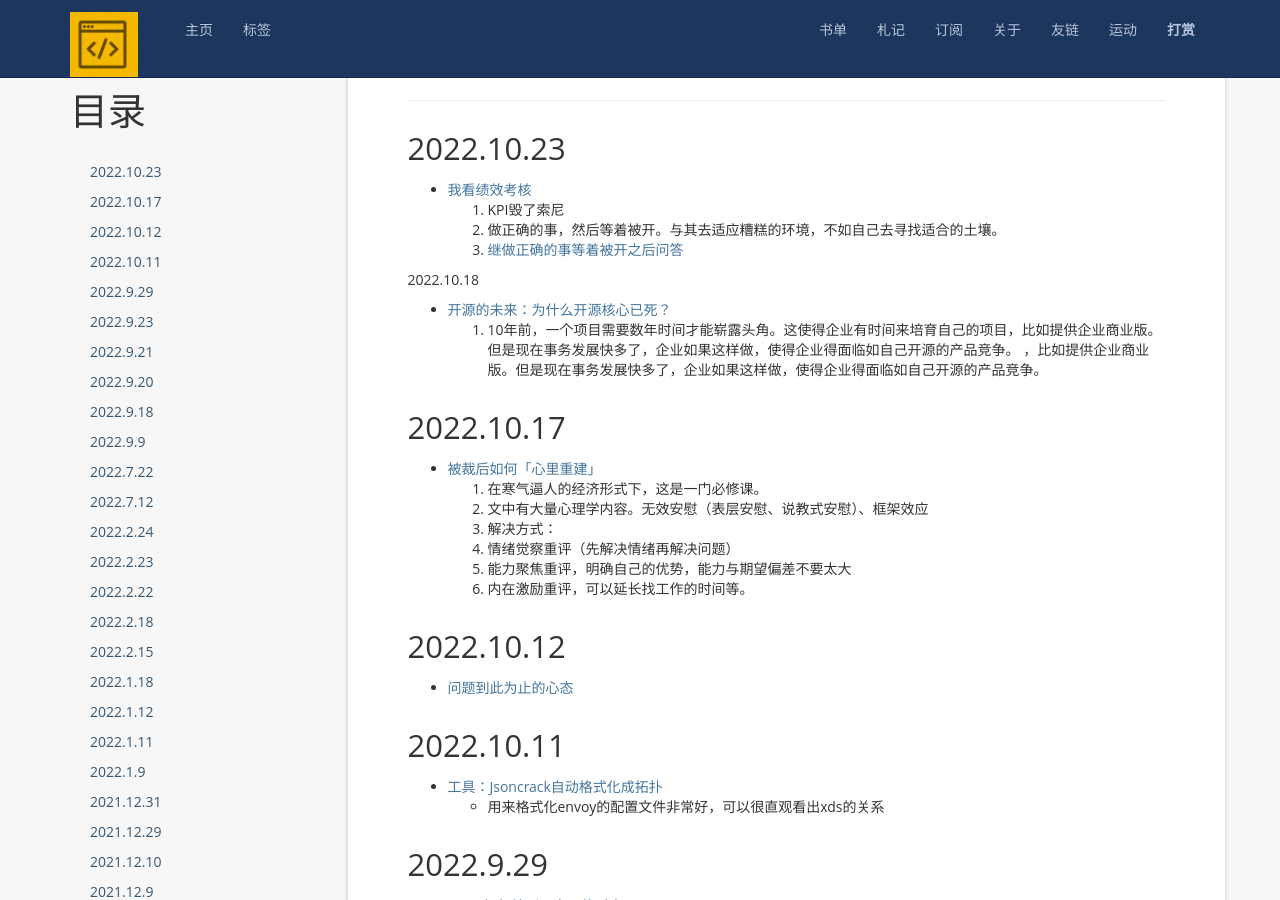
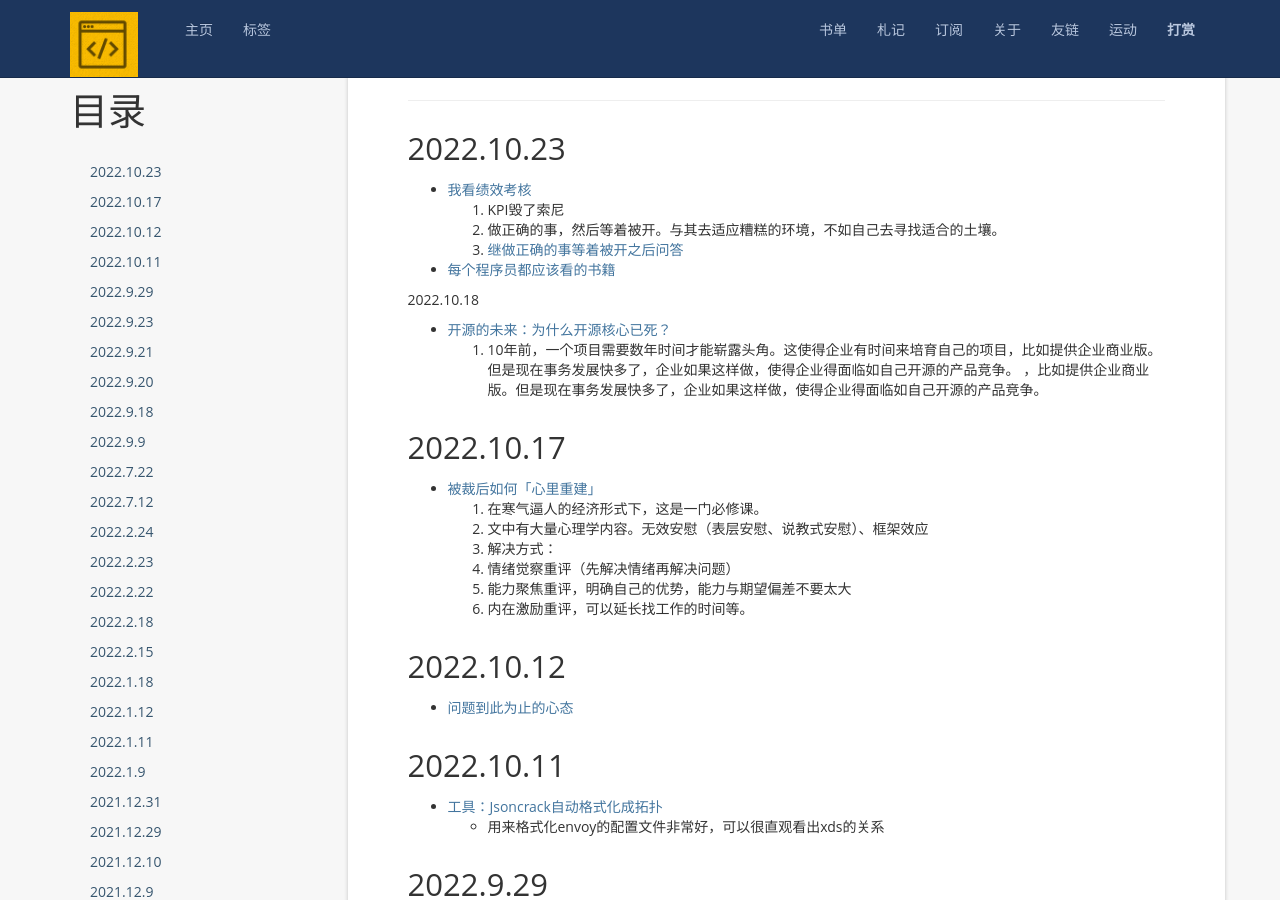
Before and after one commit to zackzhangkai/zackzhangkai.github.io, a Jekyll site: the page built from note.md, in a window 1280 px wide and 900 px high, scrolled down 335 px. Built offline with Jekyll 4.4.1, drawn with Linux system fonts in a browser that asks for light colours; nearby versions of some CDN libraries; a script that is not in the unit is left out; comment, search, counter and statistics services are not loaded.

Commit message:
add
Signed-off-by: 张凯 <zackzhangkai@gmail.com>

```diff
--- a/note.md
+++ b/note.md
@@ -16,6 +16,8 @@ permalink: /note/
   1. KPI毁了索尼
   2. 做正确的事，然后等着被开。与其去适应糟糕的环境，不如自己去寻找适合的土壤。
   3. [继做正确的事等着被开之后问答](https://mp.weixin.qq.com/s?__biz=MzUyOTA1NTkzNw==&mid=2247484417&idx=1&sn=316f9f6d6ac7cdca97123815a67a665a&chksm=fa67adafcd1024b948caed0e5528c4817a7ef2b1b1a3ab8da34e0ff4231b28c2659ee9951112#rd)
+
++ [每个程序员都应该看的书籍](https://stackoverflow.com/questions/1711/what-is-the-single-most-influential-book-every-programmer-should-read)
 
 
 2022.10.18
```
